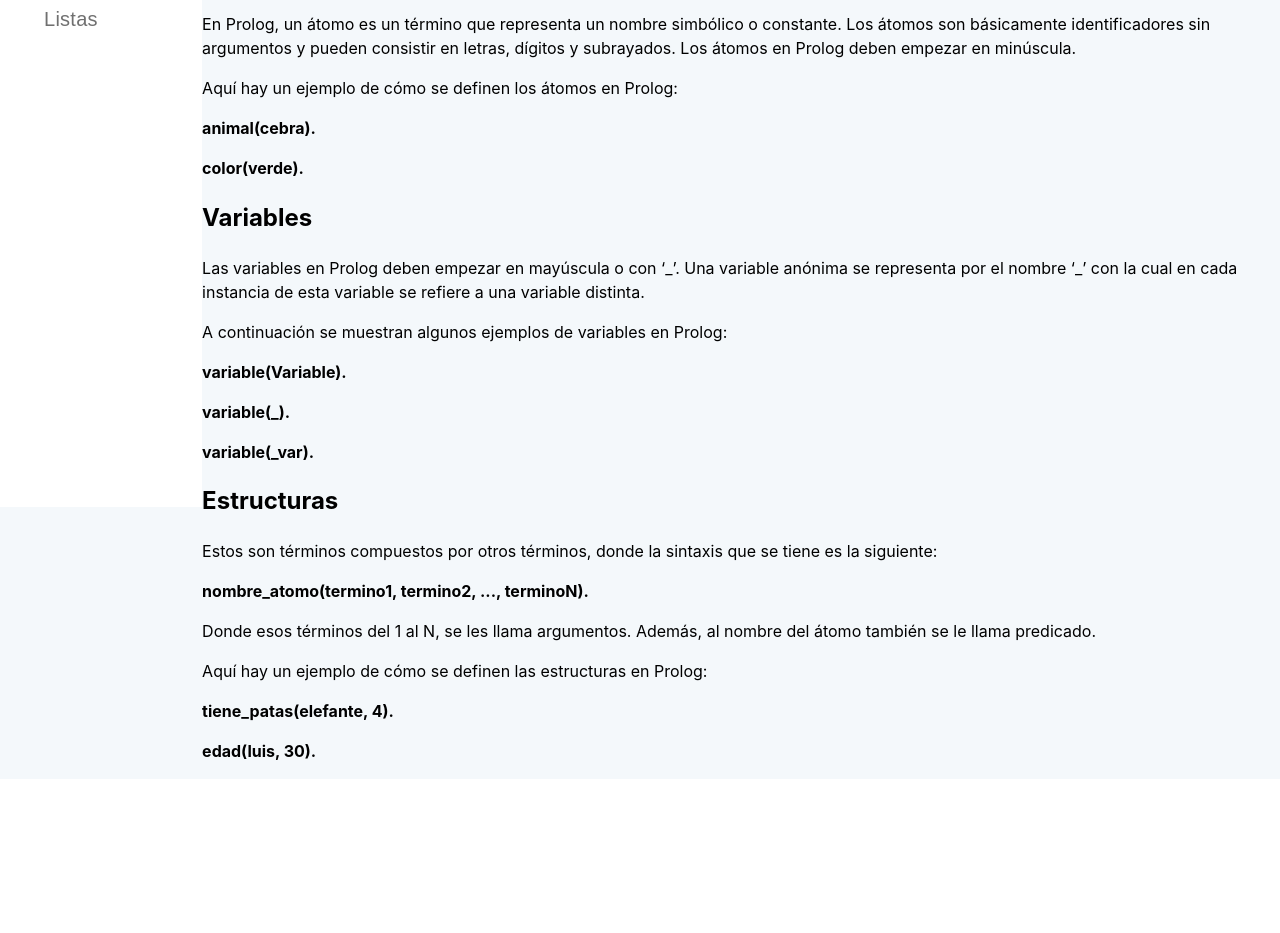
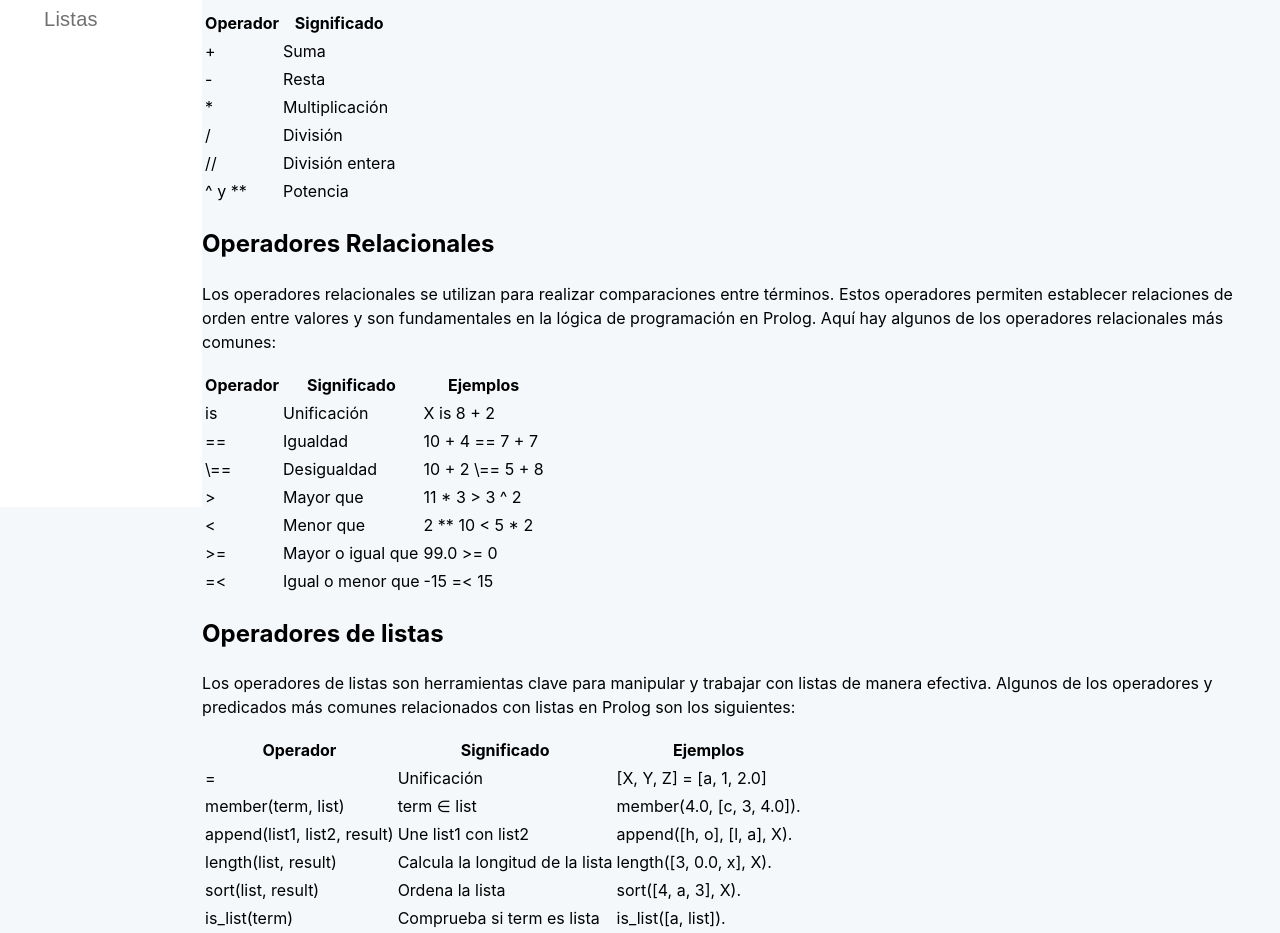
Before and after one commit to D4rd0/prolog-web-app, a React (Vite) app: page /operadores in a window 1280 px wide. Shown: the part 295-1228 px from the top of the page. Before the commit the page ends 1074 px from the top, so only its background shows below. Built offline with nearby package versions, Linux system fonts and the light colour scheme.

Commit message:
page content finished

```diff
--- a/src/components/pages/components/ListasComponent.tsx
+++ b/src/components/pages/components/ListasComponent.tsx
@@ -1,35 +1,15 @@
 export const ListasComponent = () => {
   return <div style={{color:'black'}}>
     <h1>
-      Introducción a Prolog
+      Listas
     </h1>
     <p>
-    Prolog, abreviatura de "Programming in Logic", es un lenguaje de programación lógico
-    que a diferencia de los lenguajes convencionales como C++ o Java, sigue un paradigma
-    lógico-declarativo, donde los programas se estructuran alrededor de reglas lógicas y
-    relaciones.
+      Las listas son una estructura que permite almacenar secuencias ordenadas de elementos.
+      Está formada recursivamente por una cabeza, que es el primer elemento de la lista y una cola,
+      que es una lista del resto de elementos.
     </p>
     <p>
-    Prolog se basa en investigaciones realizadas por científicos de la computación en Europa
-    en los años 60 y 70, especialmente en las Universidades de Marsella, Londres y Edimburgo.
-    La primera implementación se llevó a cabo en la Universidad de Marsella a principios de los
-    años 70. El desarrollo posterior en la Universidad de Edimburgo llevó a una versión estándar
-    de facto, ahora conocida como Edinburgh Prolog.
-    </p>
-    <p>
-    La singularidad de Prolog radica en su capacidad para resolver problemas a través de la lógica
-    y la inferencia. Al escribir programas en Prolog, los desarrolladores describen las relaciones
-    entre entidades y establecen reglas lógicas, permitiendo que el sistema derive soluciones a
-    partir de consultas o preguntas planteadas.
-    </p>
-    <p>
-    Prolog tiene aplicaciones en una variedad de campos, destacando su relevancia en la Inteligencia
-    Artificial y el procesamiento de lenguaje natural. Aunque es un lenguaje de propósito general,
-    es especialmente útil en la resolución de problemas simbólicos más que en cálculos numéricos.
-    </p>
-    <p>
-    Prolog es un lenguaje de programación declarativo, lo que significa que es un lenguaje basado en la declaración de condiciones, proposiciones, afirmaciones... En el caso de Prolog se hace la declaración de hechos y reglas como se verán más adelante.
-    Para responder a las preguntas o consultas formuladas por el programador, Prolog consulta una base de conocimiento, ésta representa el programa como tal, que se compone únicamente de cláusulas, que con el uso de la lógica expresan el conocimiento deseado por el programa.
+      Por ejemplo, para la lista [1, 2, 3], la cabeza es 1 y la cola es [2, 3].
     </p>
   </div>;
 };
--- a/src/components/pages/components/OperadoresComponent.tsx
+++ b/src/components/pages/components/OperadoresComponent.tsx
@@ -1,84 +1,154 @@
 export const OperadoresComponent = () => {
   return <div style={{color:'black'}}>
     <h1>
-      Términos
+      Operadores
     </h1>
-    <span>
-      Los términos en Prolog son los componentes que conforman el lenguaje,
-      y en este caso los únicos elementos que componen un programa son átomos,
-      variables y estructuras.
-    </span>
     <h2>
-      Átomos
-    </h2>
-    <span>
-      En Prolog, un átomo es un término que representa un nombre simbólico o constante.
-      Los átomos son básicamente identificadores sin argumentos y pueden consistir en letras,
-      dígitos y subrayados. Los átomos en Prolog deben empezar en minúscula.
-    </span>
-    <p>
-      Aquí hay un ejemplo de cómo se definen los átomos en Prolog:
-    </p>
-    <span>
-    <strong>
-    <p>
-      animal(cebra).
-    </p>
-    <p>
-      color(verde).
-    </p>
-    </strong>
-    </span>
-    <h2>
-      Variables
-    </h2>
-    <span>
-      Las variables en Prolog deben empezar en mayúscula o con ‘_’.
-      Una variable anónima se representa por el nombre ‘_’ con la cual
-      en cada instancia de esta variable se refiere a una variable distinta.
-    </span>
-    <p>
-      A continuación se muestran algunos ejemplos de variables en Prolog:
-    </p>
-    <span>
-    <strong>
-    <p>
-      variable(Variable).
-    </p>
-    <p>
-      variable(_).
-    </p>
-    <p>
-      variable(_var).
-    </p>
-    </strong>
-    </span>
-    <h2>
-      Estructuras
+      Operadores Aritméticos
     </h2>
     <p>
-      Estos son términos compuestos por otros términos, donde
-      la sintaxis que se tiene es la siguiente:
+      Mediante estos operadores es posible efectuar operaciones aritméticas entre números ya
+      sean de tipo entero o real, no obstante se han considerado solamente los siguientes
+      operadores básicos:
     </p>
-    <strong>
+
+    <table>
+      <thead>
+        <tr>
+          <th>Operador</th>
+          <th>Significado</th>
+        </tr>
+      </thead>
+      <tbody>
+        <tr>
+          <td>+</td>
+          <td>Suma</td>
+        </tr>
+        <tr>
+          <td>-</td>
+          <td>Resta</td>
+        </tr>
+        <tr>
+          <td>*</td>
+          <td>Multiplicación</td>
+        </tr>
+        <tr>
+          <td>/</td>
+          <td>División</td>
+        </tr>
+        <tr>
+          <td>//</td>
+          <td>División entera</td>
+        </tr>
+        <tr>
+          <td>^ y **</td>
+          <td>Potencia</td>
+        </tr>
+      </tbody>
+    </table>
+    <h2>
+      Operadores Relacionales
+    </h2>
     <p>
-      nombre_atomo(termino1, termino2, ..., terminoN).
+      Los operadores relacionales se utilizan para realizar comparaciones entre términos.
+      Estos operadores permiten establecer relaciones de orden entre valores y son fundamentales
+      en la lógica de programación en Prolog. Aquí hay algunos de los operadores relacionales más
+      comunes:
     </p>
-    </strong>
+    <table>
+      <thead>
+        <tr>
+          <th>Operador</th>
+          <th>Significado</th>
+          <th>Ejemplos</th>
+        </tr>
+      </thead>
+      <tbody>
+        <tr>
+          <td>is</td>
+          <td>Unificación</td>
+          <td>X is 8 + 2</td>
+        </tr>
+        <tr>
+          <td>==</td>
+          <td>Igualdad</td>
+          <td>10 + 4 == 7 + 7</td>
+        </tr>
+        <tr>
+          <td>\==</td>
+          <td>Desigualdad</td>
+          <td>10 + 2 \== 5 + 8</td>
+        </tr>
+        <tr>
+          <td>{">"}</td>
+          <td>Mayor que</td>
+          <td>11 * 3 {">"} 3 ^ 2</td>
+        </tr>
+        <tr>
+          <td>{"<"}</td>
+          <td>Menor que</td>
+          <td>2 ** 10 {"<"} 5 * 2</td>
+        </tr>
+        <tr>
+          <td>{">"}=</td>
+          <td>Mayor o igual que</td>
+          <td>99.0 {">"}= 0</td>
+        </tr>
+        <tr>
+          <td>={"<"}</td>
+          <td>Igual o menor que</td>
+          <td>-15 ={"<"} 15</td>
+        </tr>
+      </tbody>
+    </table>
+    <h2>
+      Operadores de listas
+    </h2>
     <p>
-      Donde esos términos del 1 al N, se les llama argumentos.
-      Además, al nombre del átomo también se le llama predicado.
+      Los operadores de listas son herramientas clave para manipular y trabajar con listas de
+      manera efectiva. Algunos de los operadores y predicados más comunes relacionados con listas
+      en Prolog son los siguientes:
     </p>
-    <p>
-      Aquí hay un ejemplo de cómo se definen las estructuras en Prolog:
-    </p>
-    <strong>
-    <p>
-      tiene_patas(elefante, 4).
-    </p>
-    <p>
-      edad(luis, 30).
-    </p>
-    </strong>
+    <table>
+      <thead>
+        <tr>
+          <th>Operador</th>
+          <th>Significado</th>
+          <th>Ejemplos</th>
+        </tr>
+      </thead>
+      <tbody>
+        <tr>
+          <td>=</td>
+          <td>Unificación</td>
+          <td>[X, Y, Z] = [a, 1, 2.0]</td>
+        </tr>
+        <tr>
+          <td>member(term, list)</td>
+          <td>term ∈ list</td>
+          <td>member(4.0, [c, 3, 4.0]).</td>
+        </tr>
+        <tr>
+          <td>append(list1, list2, result)</td>
+          <td>Une list1 con list2</td>
+          <td>append([h, o], [l, a], X).</td>
+        </tr>
+        <tr>
+          <td>length(list, result)</td>
+          <td>Calcula la longitud de la lista</td>
+          <td>length([3, 0.0, x], X).</td>
+        </tr>
+        <tr>
+          <td>sort(list, result)</td>
+          <td>Ordena la lista</td>
+          <td>sort([4, a, 3], X).</td>
+        </tr>
+        <tr>
+          <td>is_list(term)</td>
+          <td>Comprueba si term es lista</td>
+          <td>is_list([a, list]).</td>
+        </tr>
+      </tbody>
+    </table>
   </div>;
 };
```
